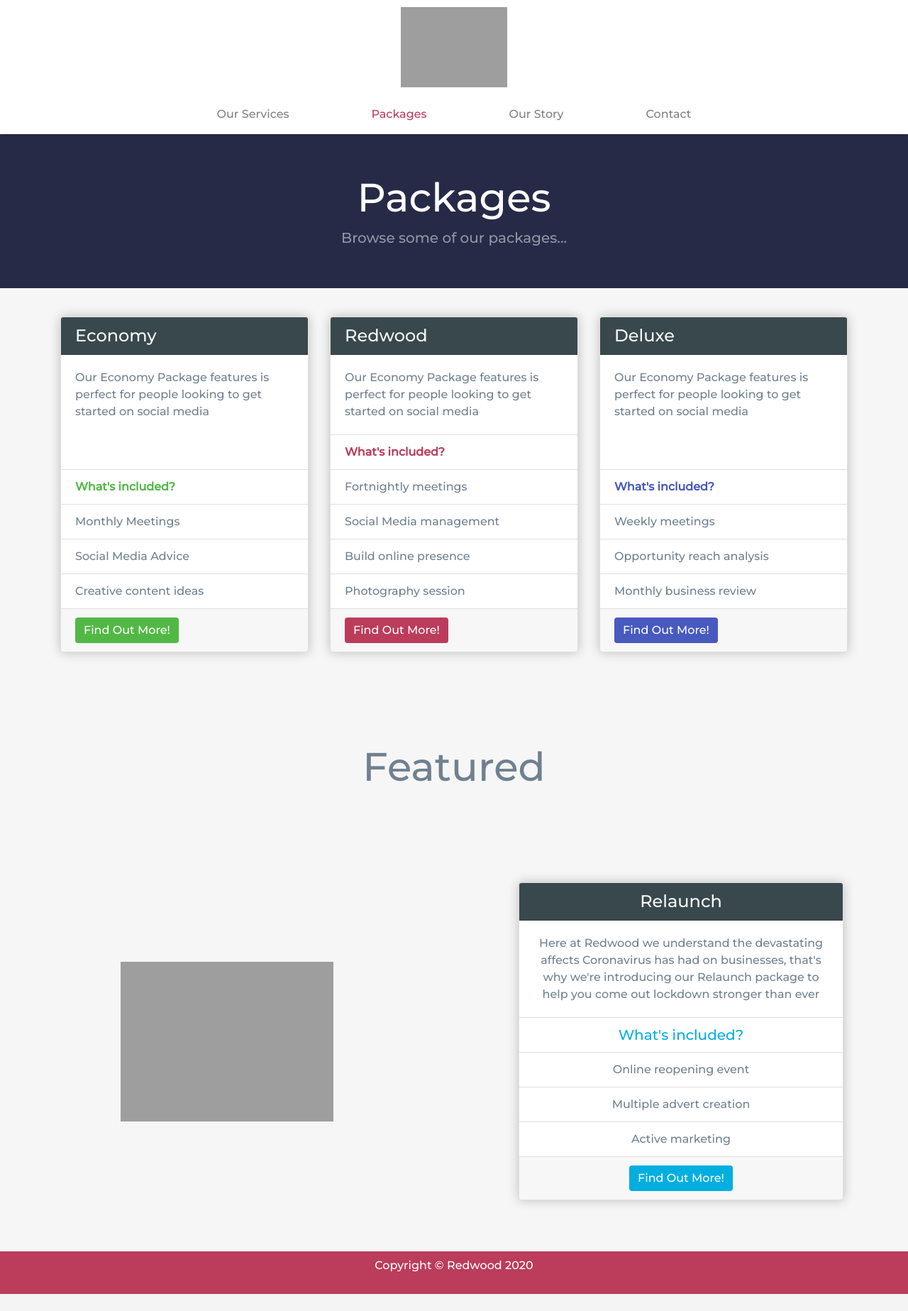
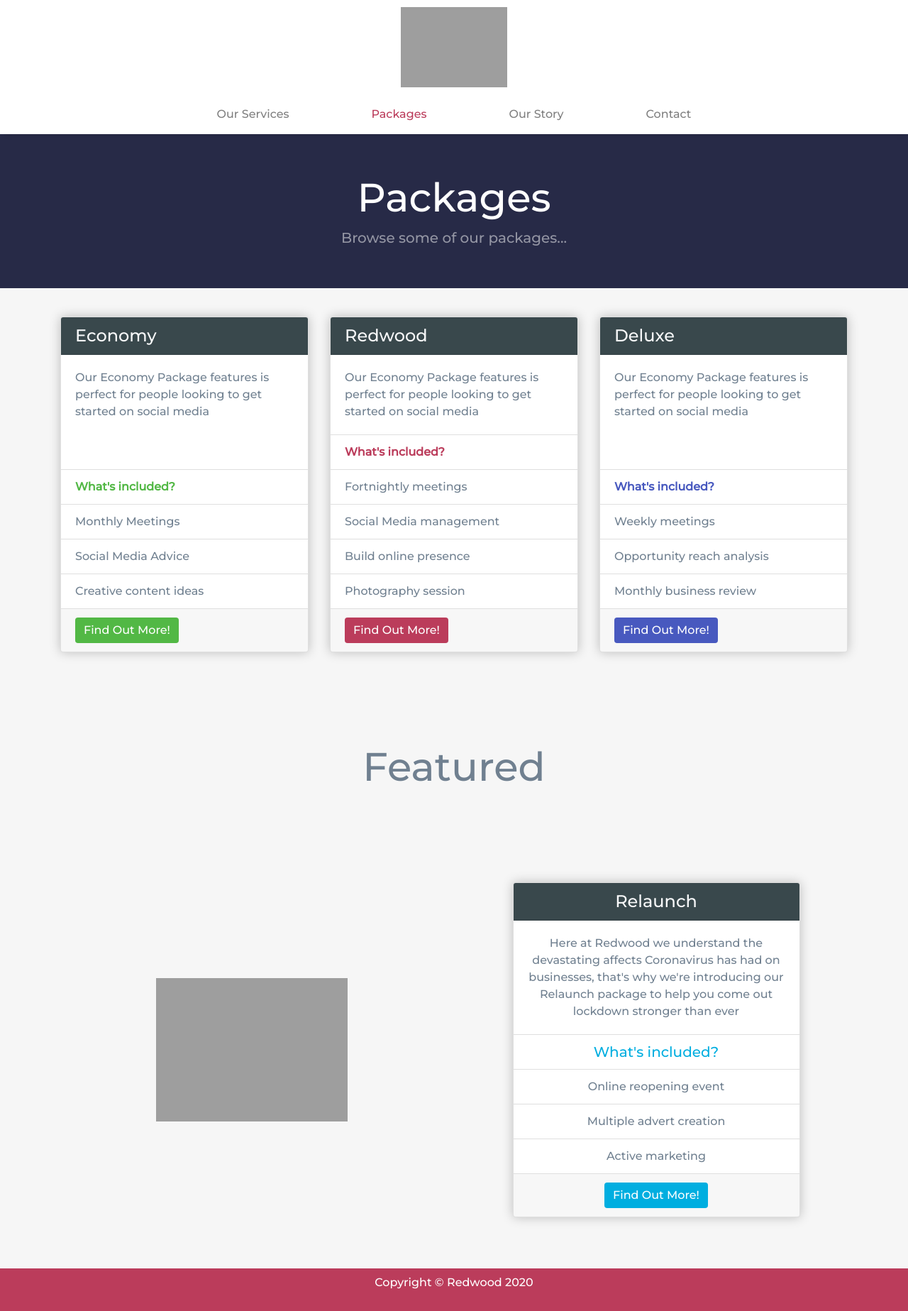
Before and after one commit to angus-archive/redwood, a PHP site: page /packages in a window 1280 px wide. Shown: the whole page at 71% size. Before the commit the page ends 1823 px from the top, so only its background shows below. Run offline with PHP 8.4, Linux system fonts and the light colour scheme; grey boxes are pictures that could not be loaded.

Commit message:
Removed full width property and fixed resizing issues

```diff
--- a/packages/index.php
+++ b/packages/index.php
@@ -27,7 +27,7 @@
 				<!-- Packages -->
 				<div class="row">
 					<!-- Economy -->
-					<div class="col-md-4 mb-5">
+					<div class="col-lg-4 mb-5">
 						<div class="card h-100 packageShadow">
 							<div class="card-header blueSteelBackground text-light">
 								<h4 class="my-0 font-weight-normal">Economy</h4>
@@ -51,7 +51,7 @@
 						</div>
 					</div>
 					<!-- Redwood -->
-					<div class="col-md-4 mb-5">
+					<div class="col-lg-4 mb-5">
 						<div class="card h-100 packageShadow">
 							<div class="card-header blueSteelBackground text-light">
 								<h4 class="my-0 font-weight-normal">Redwood</h4>
@@ -76,7 +76,7 @@
 						</div>
 					</div>
 					<!-- Deluxe -->
-					<div class="col-md-4 mb-5">
+					<div class="col-lg-4 mb-5">
 						<div class="card h-100 packageShadow">
 							<div class="card-header blueSteelBackground text-light">
 								<h4 class="my-0 font-weight-normal">Deluxe</h4>
@@ -105,14 +105,14 @@
 			</div>
 			<div class="mSpacer-y-80"></div>
 			<!-- Relaunch Section -->
-			<div class="container-fluid pb-sm-4">
+			<div class="container pb-sm-4">
 				<h1 class="display-4 mb-5 text-center">Featured</h1>
 				<div class="pSpacer-y-40"></div>
 				<div class="row justify-content-end">
-					<div class="col-md-6 align-self-center mb-5">
+					<div class="col-lg-6 align-self-center mb-5">
 						<img id="relaunchRocket" class="w-50 d-block mx-auto" src="/resources/images/rocketDark.svg" alt="Card image cap">
 					</div>
-					<div class="col-md-6 align-self-center mb-5">
+					<div class="col-lg-6 align-self-center mb-5">
 						<!--Relaunch-->
 						<div id="relaunchCard" class="card w-75 text-center mx-auto packageShadow">
 							<div class="card-header blueSteelBackground text-light">
```
